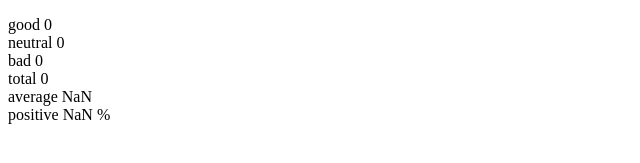
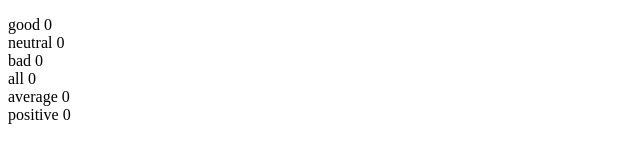
Before and after one commit to jennipeltola/fullstackopen, a React (Vite) app in the folder osa01/unicafe/App/: page / in a window 1280 px wide. Shown: the part 165-328 px from the top of the page, without its empty margins (0-640 px from the left). Built offline with nearby package versions, Linux system fonts and the light colour scheme.

Commit message:
Osa01, harjoitus 1.8

```diff
--- a/osa01/unicafe/App/src/App.jsx
+++ b/osa01/unicafe/App/src/App.jsx
@@ -1,13 +1,28 @@
 import { useState } from 'react'
+
+const Statistics = ({ good, neutral, bad }) => {
+  const total = good + neutral + bad
+  // If total is 0, set average to 0, otherwise make the calculation (prevents
+  // division with 0)
+  const average = total === 0 ? 0 : (good - bad) / total
+  const positive = total === 0 ? 0 : (good / total) * 100
+
+  return (
+    <>
+      <div>good {good}</div>
+      <div>neutral {neutral}</div>
+      <div>bad {bad}</div>
+      <div>all {total}</div>
+      <div>average {average}</div>
+      <div>positive {positive}</div>
+    </>
+  )
+}
 
 const App = () => {
   const [good, setGood] = useState(0)
   const [neutral, setNeutral] = useState(0)
   const [bad, setBad] = useState(0)
-
-  const total = good + neutral + bad
-  const average = (good * 1 + neutral * 0 + bad * -1) / total
-  const positive = (good / total) * 100
 
   return (
     <div>
@@ -16,12 +31,7 @@ const App = () => {
         <button onClick={() => setNeutral(neutral +1)}>neutral</button>
         <button onClick={() => setBad(bad +1)}>bad</button>
       <h1>statistics</h1>
-        <div>good {good}</div>
-        <div>neutral {neutral}</div>
-        <div>bad {bad}</div>
-        <div>total {total}</div>
-        <div>average {average}</div>
-        <div>positive {positive} %</div>
+        <Statistics good={good} neutral={neutral} bad={bad}></ Statistics>
     </div>
   )
 }
```
